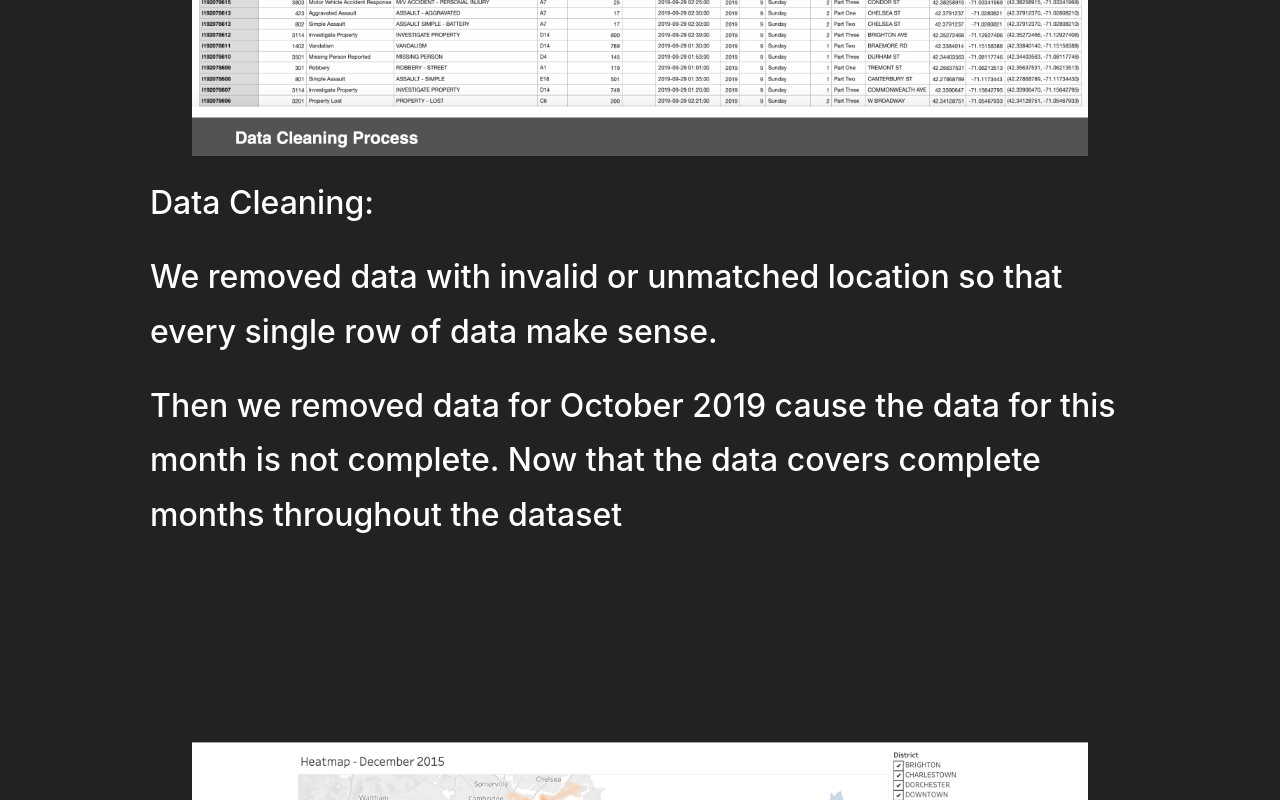
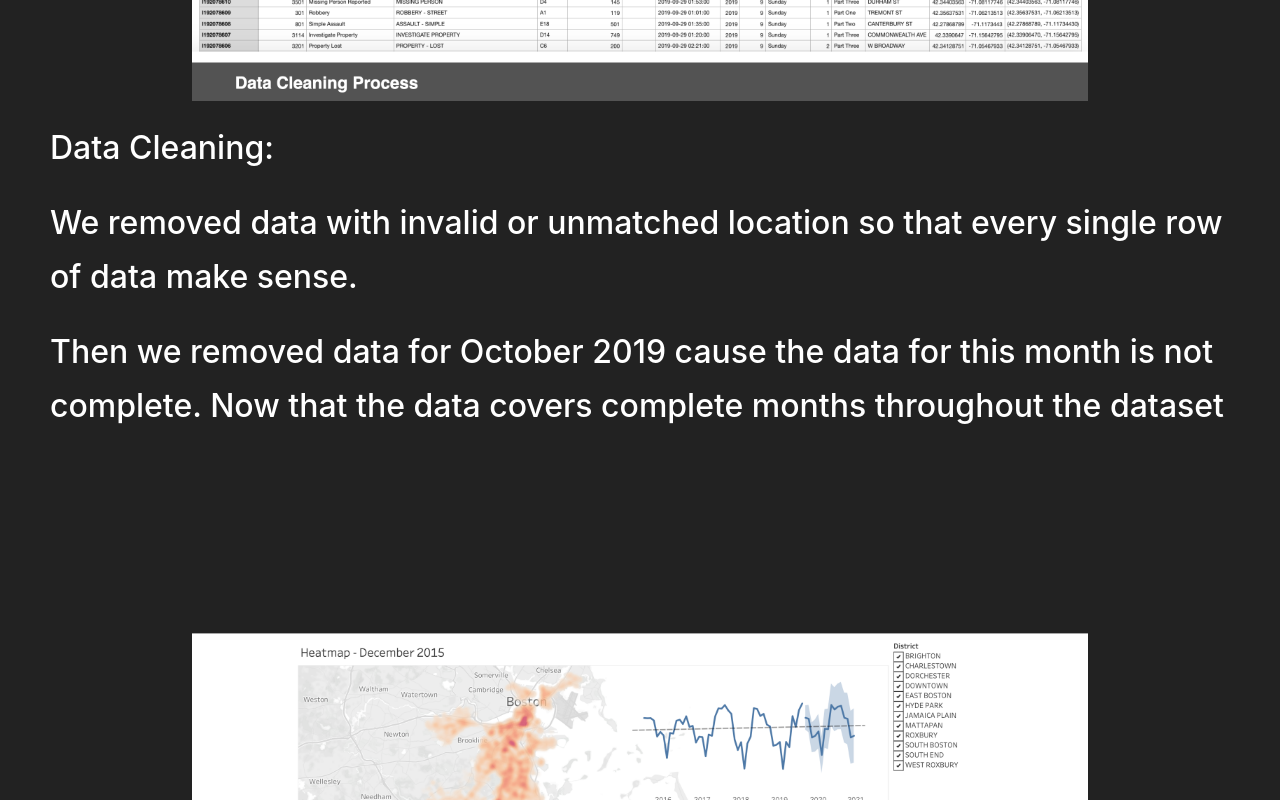
Before and after one commit to Chrisqbh/personal-website, a plain HTML site: page visualization.html in a window 1280 px wide. Shown: the part 2880-3680 px from the top of the page. Drawn offline with Linux system fonts and the light colour scheme; files whose address does not match are found by name.

Commit message:
Update style.css

```diff
--- a/css/style.css
+++ b/css/style.css
@@ -851,8 +851,8 @@ a {
 		font-weight: 500;
 		margin-top: 20px;
   		margin-bottom: 20px;
- 		margin-right: 150px;
-  		margin-left: 150px;
+ 		margin-right: 50px;
+  		margin-left: 50px;
 }
 .story_2{
 		font-size: 200%;
@@ -860,8 +860,8 @@ a {
 		font-weight: 500;
 		margin-top: 20px;
   		margin-bottom: 200px;
- 		margin-right: 150px;
-  		margin-left: 150px;
+ 		margin-right: 50px;
+  		margin-left: 50px;
 }
 .story_3{
 		font-size: 200%;
@@ -869,8 +869,8 @@ a {
 		font-weight: 500;
 		margin-top: 100px;
   		margin-bottom: 200px;
- 		margin-right: 150px;
-  		margin-left: 150px;
+ 		margin-right: 50px;
+  		margin-left: 50px;
 }
 
 
```
